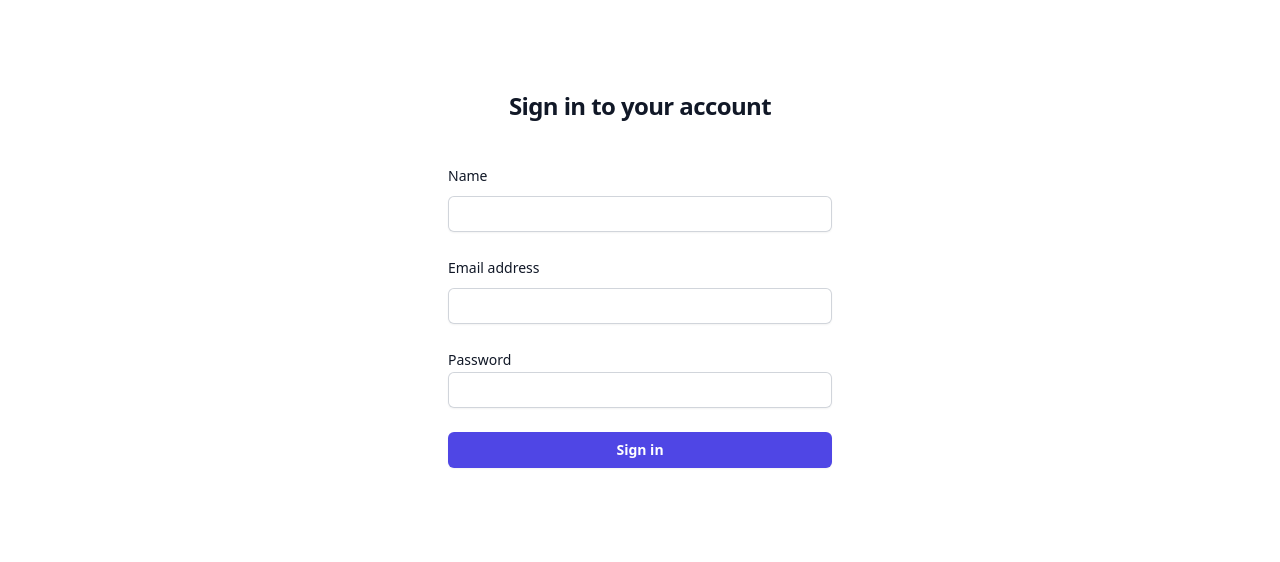
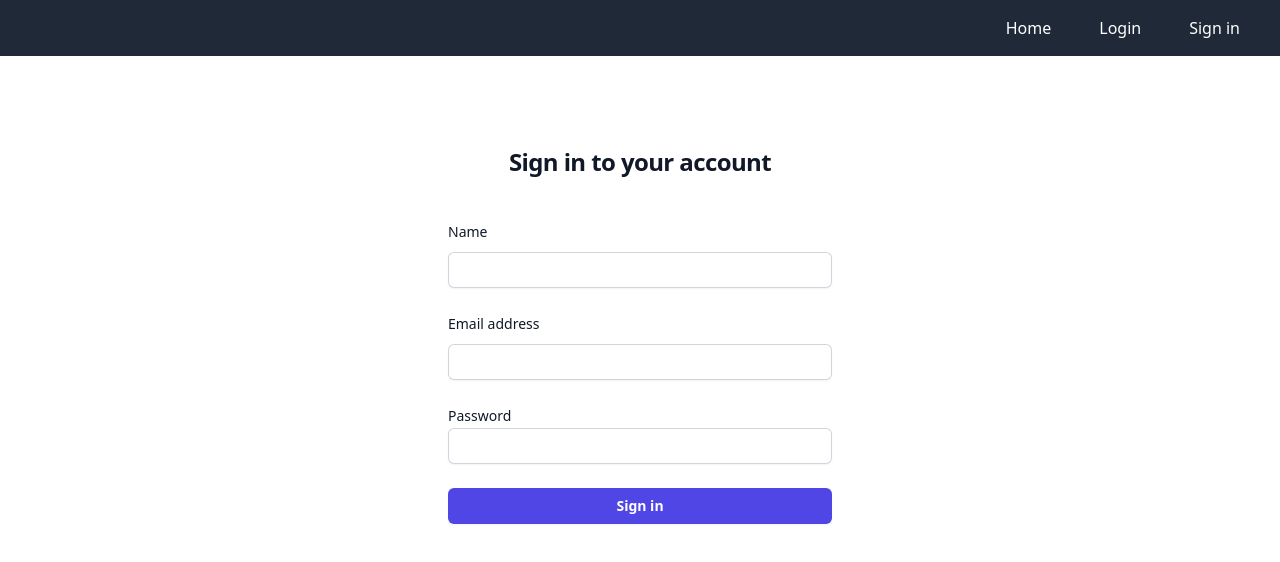
Before and after one commit to SaaammmyyyS/CS_Elective, a React (Create React App) app in the folder frontend/: page /register in a window 1280 px wide. Shown: the top 562 px of the page. Built offline with nearby package versions, Linux system fonts and the light colour scheme.

Commit message:
feat: added layout setup

```diff
--- a/frontend/src/App.tsx
+++ b/frontend/src/App.tsx
@@ -5,6 +5,7 @@ import {
 } from "react-router-dom";
 import Register from "./pages/Register";
 import Login from "./pages/login";
+import Navbar from "./components/navbar";
 
 function App() {
     return (
@@ -12,6 +13,7 @@ function App() {
             <Routes>
                 <Route path="/register" element={<Register />} />
                 <Route path="/login" element={<Login />} />
+                <Route path="/navbar" element={<Navbar />} />
             </Routes>
         </BrowserRouter>
     );
--- /dev/null
+++ b/frontend/src/components/navbar.tsx
@@ -0,0 +1,21 @@
+import React from 'react';
+
+const Navbar: React.FC = () => {
+  return (
+    <nav className="bg-gray-800 py-4">
+      <ul className="flex justify-end space-x-12 mx-10">
+        <li>
+          <a href="/" className="text-white hover:text-gray-300">Home</a>
+        </li>
+        <li>
+          <a href="/login" className="text-white hover:text-gray-300">Login</a>
+        </li>
+        <li>
+          <a href="/register" className="text-white hover:text-gray-300">Sign in</a>
+        </li>
+      </ul>
+    </nav>
+  );
+};
+
+export default Navbar;
--- a/frontend/src/pages/Register.tsx
+++ b/frontend/src/pages/Register.tsx
@@ -1,4 +1,5 @@
 import React, {SyntheticEvent, useState} from 'react';
+import Navbar from '../components/navbar';
 
 const Register = () => {
   const [name, setName] = useState('');
@@ -28,6 +29,7 @@ const Register = () => {
 
 
   return (
+    <><Navbar></Navbar>
     <div className="App">
       <div className="flex min-h-full flex-col justify-center px-6 py-12 lg:px-8">
         <div className="sm:mx-auto sm:w-full sm:max-w-sm">
@@ -46,7 +48,7 @@ const Register = () => {
             <div>
               <label htmlFor="email" className="block text-sm font-medium leading-6 text-gray-900">Email address</label>
               <div className="mt-2">
-                <input id="email" name="email" type="email" onChange={e => setEmail(e.target.value)}  autoComplete="email" required className="block w-full rounded-md border-0 py-1.5 text-gray-900 shadow-sm ring-1 ring-inset ring-gray-300 placeholder:text-gray-400 focus:ring-2 focus:ring-inset focus:ring-indigo-600 sm:text-sm sm:leading-6"></input>
+                <input id="email" name="email" type="email" onChange={e => setEmail(e.target.value)} autoComplete="email" required className="block w-full rounded-md border-0 py-1.5 text-gray-900 shadow-sm ring-1 ring-inset ring-gray-300 placeholder:text-gray-400 focus:ring-2 focus:ring-inset focus:ring-indigo-600 sm:text-sm sm:leading-6"></input>
               </div>
             </div>
 
@@ -63,7 +65,7 @@ const Register = () => {
           </form>
         </div>
       </div>
-    </div>
+    </div></>
   );
 }
 
--- a/frontend/src/pages/login.tsx
+++ b/frontend/src/pages/login.tsx
@@ -1,4 +1,5 @@
 import { SyntheticEvent, useState } from "react";
+import Navbar from "../components/navbar";
 
 
 const Login = () => {
@@ -21,6 +22,7 @@ const Login = () => {
       }
 
     return (
+      <><Navbar></Navbar>
       <div className="App">
         <div className="flex min-h-full flex-col justify-center px-6 py-12 lg:px-8">
           <div className="sm:mx-auto sm:w-full sm:max-w-sm">
@@ -32,7 +34,7 @@ const Login = () => {
               <div>
                 <label htmlFor="email" className="block text-sm font-medium leading-6 text-gray-900">Email address</label>
                 <div className="mt-2">
-                    <input id="email" name="email" type="email" onChange={e => setEmail(e.target.value)}  autoComplete="email" required className="block w-full rounded-md border-0 py-1.5 text-gray-900 shadow-sm ring-1 ring-inset ring-gray-300 placeholder:text-gray-400 focus:ring-2 focus:ring-inset focus:ring-indigo-600 sm:text-sm sm:leading-6"></input>
+                  <input id="email" name="email" type="email" onChange={e => setEmail(e.target.value)} autoComplete="email" required className="block w-full rounded-md border-0 py-1.5 text-gray-900 shadow-sm ring-1 ring-inset ring-gray-300 placeholder:text-gray-400 focus:ring-2 focus:ring-inset focus:ring-indigo-600 sm:text-sm sm:leading-6"></input>
                 </div>
               </div>
 
@@ -42,14 +44,13 @@ const Login = () => {
                   <input id="password" name="password" onChange={e => setPassword(e.target.value)} type="password" autoComplete="current-password" required className="block w-full rounded-md border-0 py-1.5 text-gray-900 shadow-sm ring-1 ring-inset ring-gray-300 placeholder:text-gray-400 focus:ring-2 focus:ring-inset focus:ring-indigo-600 sm:text-sm sm:leading-6"></input>
                 </div>
               </div>
-
               <div>
                 <button type="submit" className="flex w-full justify-center rounded-md bg-indigo-600 px-3 py-1.5 text-sm font-semibold leading-6 text-white shadow-sm hover:bg-indigo-500 focus-visible:outline focus-visible:outline-2 focus-visible:outline-offset-2 focus-visible:outline-indigo-600">Sign in</button>
               </div>
             </form>
           </div>
         </div>
-        </div>
+      </div></>
     );
 }
 
```
Lines whose indentation alone changed are shown as unchanged.
